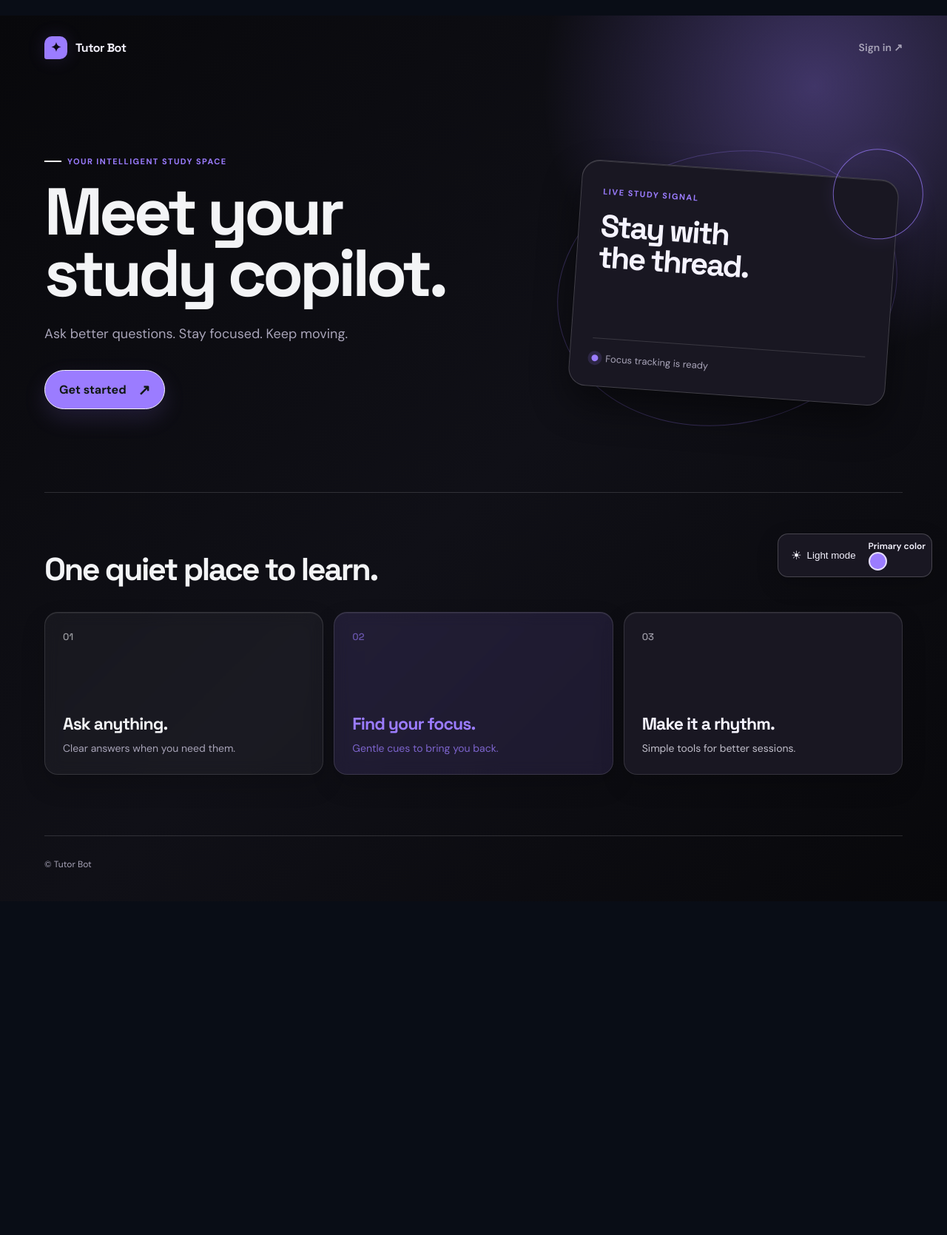
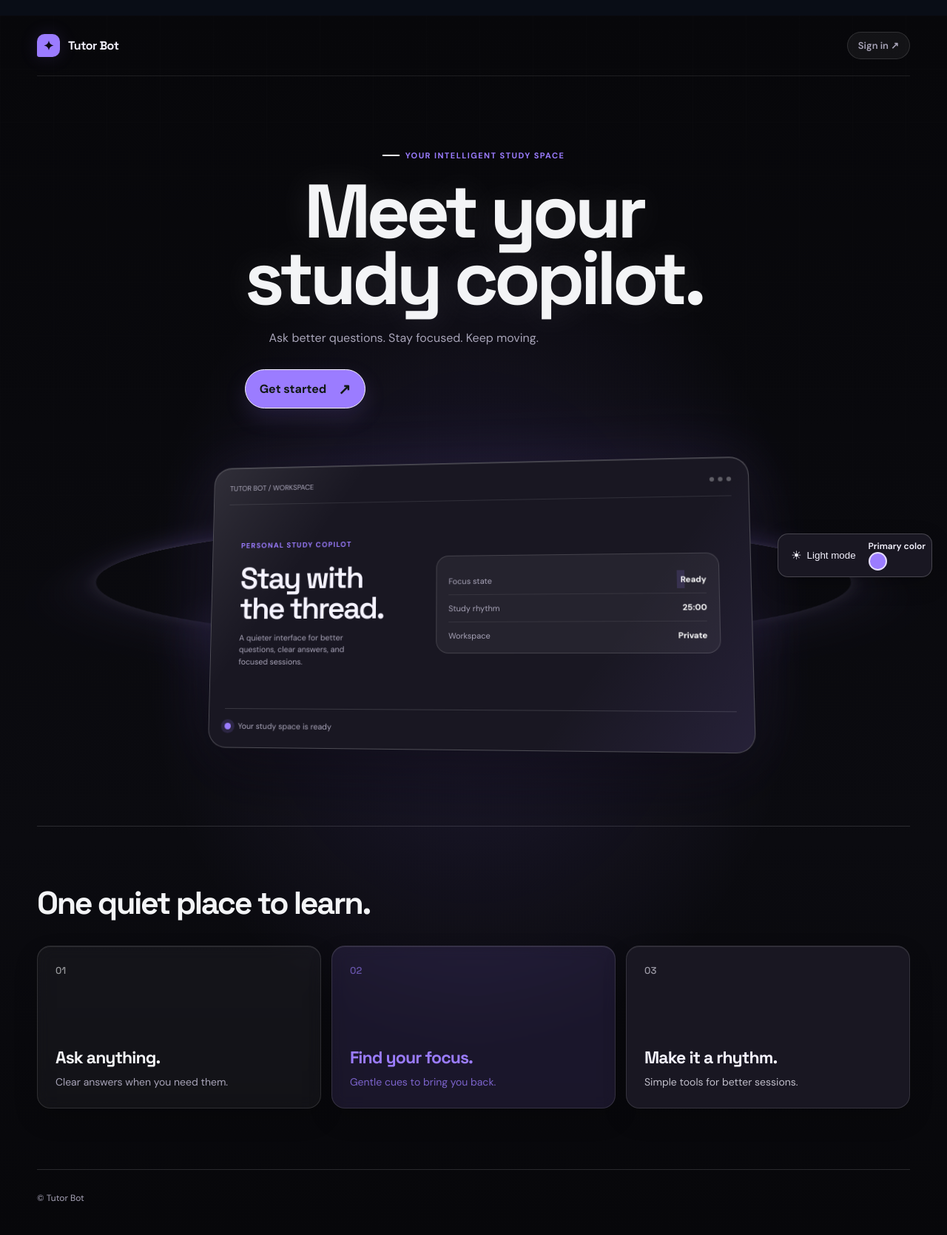
Before and after one commit to saina-singh24/Tutor-Bot, a Flask app: page / in a window 1280 px wide. Shown: the whole page at 74% size. Before the commit the page ends 1173 px from the top, so only its background shows below. Run offline with Flask 3, Linux system fonts and the light colour scheme.

Commit message:
Create cinematic glass landing experience

```diff
--- a/templates/landing.html
+++ b/templates/landing.html
@@ -20,34 +20,43 @@
 		}
 		* { box-sizing: border-box; }
 		body { margin: 0; color: var(--ink); background: var(--paper); font-family: 'DM Sans', sans-serif; }
-		body::before, body::after { content: ''; position: fixed; z-index: 0; width: 260px; height: 190px; border-radius: 50%; pointer-events: none; filter: url(#liquid-goo); opacity: .22; animation: liquid-drift 18s ease-in-out infinite alternate; }
-		body::before { top: 8%; right: 8%; background: var(--user-accent); opacity: .08; }
-		body::after { left: -90px; bottom: 12%; background: #ffffff; opacity: .04; animation-delay: -7s; }
-		@keyframes liquid-drift { from { transform: translate3d(0, 0, 0) scale(1); border-radius: 45% 55% 62% 38%; } to { transform: translate3d(34px, -20px, 0) scale(1.18); border-radius: 64% 36% 44% 56%; } }
-		.page { position: relative; z-index: 1; min-height: 100vh; overflow: hidden; background: radial-gradient(circle at 86% 8%, var(--user-accent-glow), transparent 23rem), linear-gradient(135deg, #08080b 0%, #101017 52%, #08080b 100%); }
-		.shell { width: min(1160px, calc(100% - 48px)); margin: auto; }
-		nav { height: 86px; display: flex; align-items: center; justify-content: space-between; }
+		.page { position: relative; z-index: 1; min-height: 100vh; overflow: hidden; background: radial-gradient(ellipse at 50% 50%, rgba(155,124,255,.14), transparent 28rem), linear-gradient(180deg, #07070a 0%, #0b0b10 68%, #07070a 100%); }
+		.page::before { content: ''; position: absolute; inset: 0; pointer-events: none; opacity: .22; background-image: linear-gradient(rgba(255,255,255,.045) 1px, transparent 1px), linear-gradient(90deg, rgba(255,255,255,.045) 1px, transparent 1px); background-size: 72px 72px; mask-image: linear-gradient(to bottom, black, transparent 74%); }
+		.page::after { content: ''; position: absolute; left: 50%; top: 37%; width: min(1000px, 100vw); height: 280px; pointer-events: none; border-top: 1px solid rgba(255,255,255,.28); border-radius: 50%; transform: translateX(-50%) perspective(600px) rotateX(58deg); box-shadow: 0 -18px 80px rgba(155,124,255,.26), 0 -2px 20px rgba(255,255,255,.12); opacity: .8; }
+		.shell { position: relative; z-index: 2; width: min(1180px, calc(100% - 48px)); margin: auto; }
+		nav { height: 82px; display: flex; align-items: center; justify-content: space-between; border-bottom: 1px solid rgba(255,255,255,.09); }
 		.brand { display: flex; align-items: center; gap: 11px; color: var(--ink); text-decoration: none; font-family: 'Space Grotesk', sans-serif; font-weight: 700; letter-spacing: -.03em; }
 		.brand-mark { width: 31px; height: 31px; display: grid; place-items: center; border-radius: 10px 10px 10px 3px; background: var(--lime); color: #0b0912; font-size: 17px; box-shadow: 0 0 24px var(--user-accent-soft); }
-		.nav-link { color: var(--muted); text-decoration: none; font-weight: 600; font-size: 14px; }
-		.hero { display: grid; grid-template-columns: 1.1fr .9fr; gap: 72px; align-items: center; padding: 76px 0 92px; }
+		.nav-link { color: var(--muted); text-decoration: none; font-weight: 600; font-size: 13px; padding: 9px 14px; border: 1px solid rgba(255,255,255,.13); border-radius: 999px; background: rgba(255,255,255,.05); }
+		.hero { display: flex; flex-direction: column; align-items: center; text-align: center; padding: 92px 0 104px; }
 		.eyebrow { display: inline-flex; align-items: center; gap: 8px; color: var(--user-accent); text-transform: uppercase; letter-spacing: .13em; font-size: 11px; font-weight: 700; }
 		.eyebrow::before { content: ''; width: 23px; height: 2px; background: var(--coral); }
 		h1, h2, h3 { font-family: 'Space Grotesk', sans-serif; letter-spacing: -.055em; }
-		h1 { max-width: 650px; font-size: clamp(3.5rem, 7vw, 6.3rem); line-height: .93; margin: 20px 0 26px; }
-		.hero-copy { max-width: 505px; color: var(--muted); font-size: 18px; line-height: 1.6; }
-		.actions { display: flex; align-items: center; gap: 22px; margin-top: 34px; }
+		h1 { max-width: 760px; font-size: clamp(3.4rem, 8vw, 7.5rem); line-height: .88; margin: 24px 0; text-shadow: 0 0 48px rgba(255,255,255,.12); }
+		.hero-copy { max-width: 430px; color: var(--muted); font-size: 16px; line-height: 1.5; }
+		.actions { display: flex; align-items: center; gap: 22px; margin-top: 30px; }
 		.primary { display: inline-flex; align-items: center; gap: 16px; padding: 15px 19px; color: var(--user-accent-text); background: var(--user-accent); border: 1px solid var(--user-accent); border-radius: 999px; text-decoration: none; font-weight: 700; box-shadow: 0 12px 30px var(--user-accent-soft); transition: transform .2s, box-shadow .2s; }
 		.primary:hover { transform: translateY(-2px); box-shadow: 0 16px 36px var(--user-accent-soft); }
 		.arrow { font-size: 20px; line-height: 0; }
 		.hero-note { color: var(--muted); font-size: 13px; font-weight: 600; }
-		.orbit { position: relative; min-height: 390px; }
-		.orbit::before { content: ''; position: absolute; inset: 23px 5px 0 21px; border: 1px solid var(--user-accent); border-radius: 50%; opacity: .28; transform: rotate(-13deg); }
-		.lamp-card { position: absolute; inset: 46px 14px 38px 47px; padding: 29px; display: flex; flex-direction: column; justify-content: space-between; background: linear-gradient(145deg, rgba(39,36,55,.96), rgba(14,14,20,.98)); color: var(--ink); border: 1px solid rgba(255,255,255,.18); border-radius: 24px; transform: rotate(4deg); box-shadow: inset 0 1px rgba(255,255,255,.13), 0 24px 50px rgba(0,0,0,.45); }
-		.lamp-card::after { content: ''; position: absolute; width: 120px; height: 120px; right: -34px; top: -42px; border-radius: 50%; border: 1px solid var(--user-accent); opacity: .7; box-shadow: 0 0 22px var(--user-accent-soft); }
+		.orbit { position: relative; width: min(780px, 100%); min-height: 390px; margin-top: 70px; perspective: 1000px; }
+		.orbit::before { content: ''; position: absolute; inset: 4px 6% -32px; border: 1px solid rgba(255,255,255,.16); border-radius: 50%; transform: rotateX(64deg); box-shadow: 0 0 80px rgba(155,124,255,.18); }
+		.lamp-card { position: absolute; inset: 0 3%; padding: 22px; display: flex; flex-direction: column; justify-content: space-between; background: linear-gradient(145deg, rgba(35,34,46,.88), rgba(11,11,16,.92)); color: var(--ink); border: 1px solid rgba(255,255,255,.23); border-radius: 25px; transform: rotateX(4deg) rotateY(-5deg); box-shadow: inset 0 1px rgba(255,255,255,.15), 0 35px 80px rgba(0,0,0,.5), 0 0 90px rgba(155,124,255,.13); overflow: hidden; }
+		.lamp-card::before { content: ''; position: absolute; inset: 0; pointer-events: none; background: linear-gradient(125deg, rgba(255,255,255,.1), transparent 22%, transparent 72%, rgba(155,124,255,.1)); }
+		.window-top { display: flex; align-items: center; justify-content: space-between; padding-bottom: 16px; border-bottom: 1px solid rgba(255,255,255,.1); font-size: 10px; color: var(--muted); }
+		.window-dots { display: flex; gap: 5px; }
+		.window-dots i { width: 6px; height: 6px; border-radius: 50%; background: rgba(255,255,255,.3); }
+		.window-body { position: relative; z-index: 1; display: grid; grid-template-columns: .8fr 1.2fr; gap: 24px; align-items: center; flex: 1; padding: 22px 18px; text-align: left; }
+		.window-kicker { color: var(--user-accent); font-size: 10px; letter-spacing: .12em; text-transform: uppercase; font-weight: 700; }
+		.window-title { margin: 10px 0 8px; font: 600 28px/1 'Space Grotesk', sans-serif; }
+		.window-subtitle { color: var(--muted); font-size: 11px; line-height: 1.5; max-width: 180px; }
+		.signal-panel { padding: 16px; border: 1px solid rgba(255,255,255,.14); border-radius: 17px; background: rgba(255,255,255,.055); }
+		.signal-row { display: flex; align-items: center; justify-content: space-between; padding: 11px 0; border-bottom: 1px solid rgba(255,255,255,.08); color: var(--muted); font-size: 11px; }
+		.signal-row:last-child { border-bottom: 0; padding-bottom: 0; }
+		.signal-value { color: #fff; font-weight: 700; }
 		.mini-label { color: var(--lime); font-size: 11px; letter-spacing: .14em; text-transform: uppercase; font-weight: 700; }
 		.lamp-card h2 { margin: 17px 0 0; font-size: 42px; line-height: 1; }
-		.signal { display: flex; align-items: center; gap: 10px; padding-top: 18px; border-top: 1px solid rgba(255,255,255,.14); color: var(--muted); font-size: 13px; }
+		.signal { display: flex; align-items: center; gap: 10px; padding-top: 16px; border-top: 1px solid rgba(255,255,255,.14); color: var(--muted); font-size: 11px; }
 		.signal-dot { width: 9px; height: 9px; border-radius: 50%; background: var(--lime); box-shadow: 0 0 0 5px var(--user-accent-soft); }
 		.section { padding: 82px 0; border-top: 1px solid var(--line); }
 		.section-head { display: flex; justify-content: space-between; align-items: end; gap: 30px; margin-bottom: 35px; }
@@ -67,7 +76,7 @@
 		.roadmap h3 { font-size: 18px; margin: 0 0 7px; letter-spacing: -.03em; }
 		.roadmap p { margin: 0; color: var(--muted); font-size: 13px; line-height: 1.45; }
 		footer { padding: 30px 0 42px; display: flex; justify-content: space-between; color: var(--muted); font-size: 12px; border-top: 1px solid var(--line); }
-		@media (max-width: 760px) { .shell { width: min(100% - 32px, 560px); } .hero { grid-template-columns: 1fr; gap: 30px; padding: 55px 0 72px; } .orbit { min-height: 330px; } .lamp-card { inset: 32px 19px 30px 29px; } .section-head { display: block; } .section-intro { margin-top: 18px; } .features, .roadmap { grid-template-columns: 1fr; } .features { gap: 10px; } h2.section-title { font-size: 36px; } footer { display: block; } footer span { display: block; margin-top: 8px; } }
+		@media (max-width: 760px) { .shell { width: min(100% - 32px, 560px); } .hero { padding: 64px 0 82px; } .orbit { min-height: 340px; margin-top: 52px; } .lamp-card { padding: 16px; } .window-body { grid-template-columns: 1fr; gap: 16px; padding: 18px 4px; } .window-title { font-size: 24px; } .signal-panel { display: none; } .section-head { display: block; } .section-intro { margin-top: 18px; } .features, .roadmap { grid-template-columns: 1fr; } .features { gap: 10px; } h2.section-title { font-size: 36px; } footer { display: block; } footer span { display: block; margin-top: 8px; } }
 	</style>
 	<svg width="0" height="0" aria-hidden="true"><defs><filter id="liquid-goo"><feGaussianBlur in="SourceGraphic" stdDeviation="13" result="blur"/><feColorMatrix in="blur" mode="matrix" values="1 0 0 0 0  0 1 0 0 0  0 0 1 0 0  0 0 0 20 -9" result="goo"/><feBlend in="SourceGraphic" in2="goo"/></filter></defs></svg>
 	<script src="{{ url_for('static', filename='theme.js') }}"></script>
@@ -104,7 +113,7 @@
 						<div class="actions"><a class="primary" href="/login">Get started <span class="arrow">↗</span></a></div>
 					</div>
 					<div class="orbit" aria-label="Tutor Lamp focus monitor preview">
-						<div class="lamp-card"><div><span class="mini-label">Live study signal</span><h2>Stay with<br>the thread.</h2></div><div class="signal"><span class="signal-dot"></span> Focus tracking is ready</div></div>
+						<div class="lamp-card"><div class="window-top"><span>TUTOR BOT / WORKSPACE</span><span class="window-dots"><i></i><i></i><i></i></span></div><div class="window-body"><div><span class="window-kicker">Personal study copilot</span><h2 class="window-title">Stay with<br>the thread.</h2><p class="window-subtitle">A quieter interface for better questions, clear answers, and focused sessions.</p></div><div class="signal-panel"><div class="signal-row"><span>Focus state</span><span class="signal-value"><span class="signal-dot"></span> Ready</span></div><div class="signal-row"><span>Study rhythm</span><span class="signal-value">25:00</span></div><div class="signal-row"><span>Workspace</span><span class="signal-value">Private</span></div></div></div><div class="signal"><span class="signal-dot"></span> Your study space is ready</div></div>
 					</div>
 				</section>
 
```
